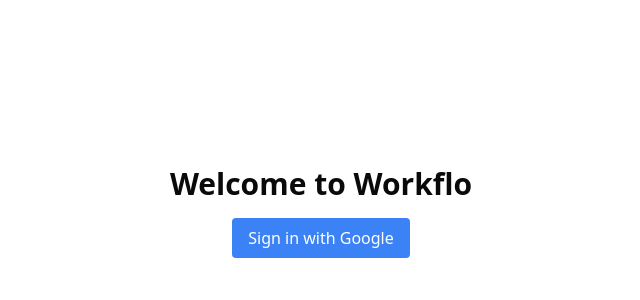
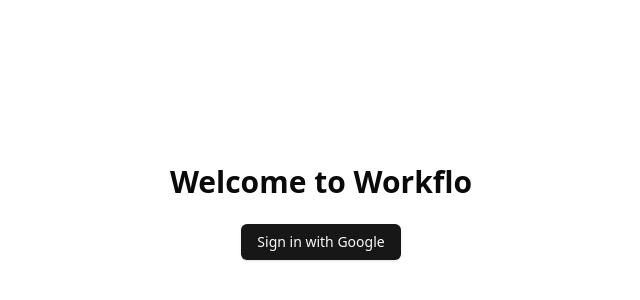
Before and after one commit to xyryc/Workflo, a React (Vite) app in the folder Workflo-client/: page / in a window 1280 px wide. Shown: the part 188-488 px from the top of the page, without its empty margins (319-959 px from the left). Built offline with nearby package versions, Linux system fonts and the light colour scheme.

Commit message:
save signed in user in db

```diff
--- a/Workflo-client/package.json
+++ b/Workflo-client/package.json
@@ -11,11 +11,14 @@
   },
   "dependencies": {
     "@radix-ui/react-slot": "^1.1.2",
+    "axios": "^1.7.9",
     "class-variance-authority": "^0.7.1",
     "clsx": "^2.1.1",
+    "firebase": "^11.3.1",
     "lucide-react": "^0.475.0",
     "react": "^19.0.0",
     "react-dom": "^19.0.0",
+    "react-hot-toast": "^2.5.2",
     "react-router": "^7.2.0",
     "tailwind-merge": "^3.0.1",
     "tailwindcss-animate": "^1.0.7"
--- /dev/null
+++ b/Workflo-client/src/api/utils.js
@@ -0,0 +1,9 @@
+import axios from "axios";
+
+export const saveUser = async (user) => {
+  await axios.post(`${import.meta.env.VITE_API_URL}/users/${user?.email}`, {
+    name: user?.displayName,
+    image: user?.photoURL,
+    email: user?.email,
+  });
+};
--- a/Workflo-client/src/main.jsx
+++ b/Workflo-client/src/main.jsx
@@ -4,12 +4,14 @@ import "./index.css";
 import App from "./App.jsx";
 import { BrowserRouter } from "react-router";
 import AuthProvider from "./providers/AuthProvider.jsx";
+import { Toaster } from "react-hot-toast";
 
 createRoot(document.getElementById("root")).render(
   <StrictMode>
     <AuthProvider>
       <BrowserRouter>
         <App />
+        <Toaster />
       </BrowserRouter>
     </AuthProvider>
   </StrictMode>
--- a/Workflo-client/src/pages/LandingPage.jsx
+++ b/Workflo-client/src/pages/LandingPage.jsx
@@ -1,31 +1,44 @@
 import { useContext } from "react";
 import { AuthContext } from "../providers/AuthProvider";
+import { Button } from "../components/ui/button";
+import { useNavigate } from "react-router";
+import toast from "react-hot-toast";
+import { saveUser } from "../api/utils";
+import { Loader2 } from "lucide-react";
 
 function LandingPage() {
-  const { user } = useContext(AuthContext);
-  console.log(user);
+  const { loading, setLoading, signInWithGoogle } = useContext(AuthContext);
 
-  //   const navigate = useNavigate();
+  const navigate = useNavigate();
 
-  //   const handleGoogleLogin = async () => {
-  //     try {
-  //       const result = await signInWithPopup(auth, provider);
-  //       console.log("User logged in:", result.user);
-  //       navigate("/dashboard"); // Redirect to dashboard after login
-  //     } catch (error) {
-  //       console.error("Login error:", error);
-  //     }
-  //   };
+  const handleGoogleLogin = async () => {
+    setLoading(true);
+    try {
+      const result = await signInWithGoogle();
+      const res = await saveUser(result?.user);
+      console.log(res);
+
+      console.log("User logged in:", result.user);
+      toast.success(`Logged in as ${result?.user?.displayName}`);
+
+      //   navigate
+      navigate("/dashboard");
+
+      setLoading(false);
+    } catch (error) {
+      console.error("Login error:", error);
+      toast.error(error?.message);
+      setLoading(false);
+    }
+  };
 
   return (
-    <div className="flex flex-col items-center justify-center h-screen">
+    <div className="flex flex-col items-center justify-center gap-6 h-screen">
       <h1 className="text-3xl font-bold">Welcome to Workflo</h1>
-      <button
-        // onClick={handleGoogleLogin}
-        className="mt-4 px-4 py-2 bg-blue-500 text-white rounded"
-      >
+      <Button onClick={handleGoogleLogin} disabled={loading}>
+        {loading && <Loader2 className="animate-spin" />}
         Sign in with Google
-      </button>
+      </Button>
     </div>
   );
 }
--- a/Workflo-client/src/providers/AuthProvider.jsx
+++ b/Workflo-client/src/providers/AuthProvider.jsx
@@ -1,12 +1,25 @@
 /* eslint-disable react-refresh/only-export-components */
 /* eslint-disable react/prop-types */
-import { createContext } from "react";
+import { createContext, useState } from "react";
+import { GoogleAuthProvider, signInWithPopup, getAuth } from "firebase/auth";
+import { app } from "../firebase/firebase.init";
 
 export const AuthContext = createContext(null);
+const googleProvider = new GoogleAuthProvider();
+const auth = getAuth(app);
 
 const AuthProvider = ({ children }) => {
+  const [loading, setLoading] = useState(false);
+
+  const signInWithGoogle = () => {
+    setLoading(true);
+    return signInWithPopup(auth, googleProvider);
+  };
+
   const authInfo = {
-    user: "anik",
+    loading,
+    setLoading,
+    signInWithGoogle,
   };
 
   return (
```
Also changed, not shown: Workflo-client/firebase.json (added), 2 other files (tests, documents, lock files or other folders).
